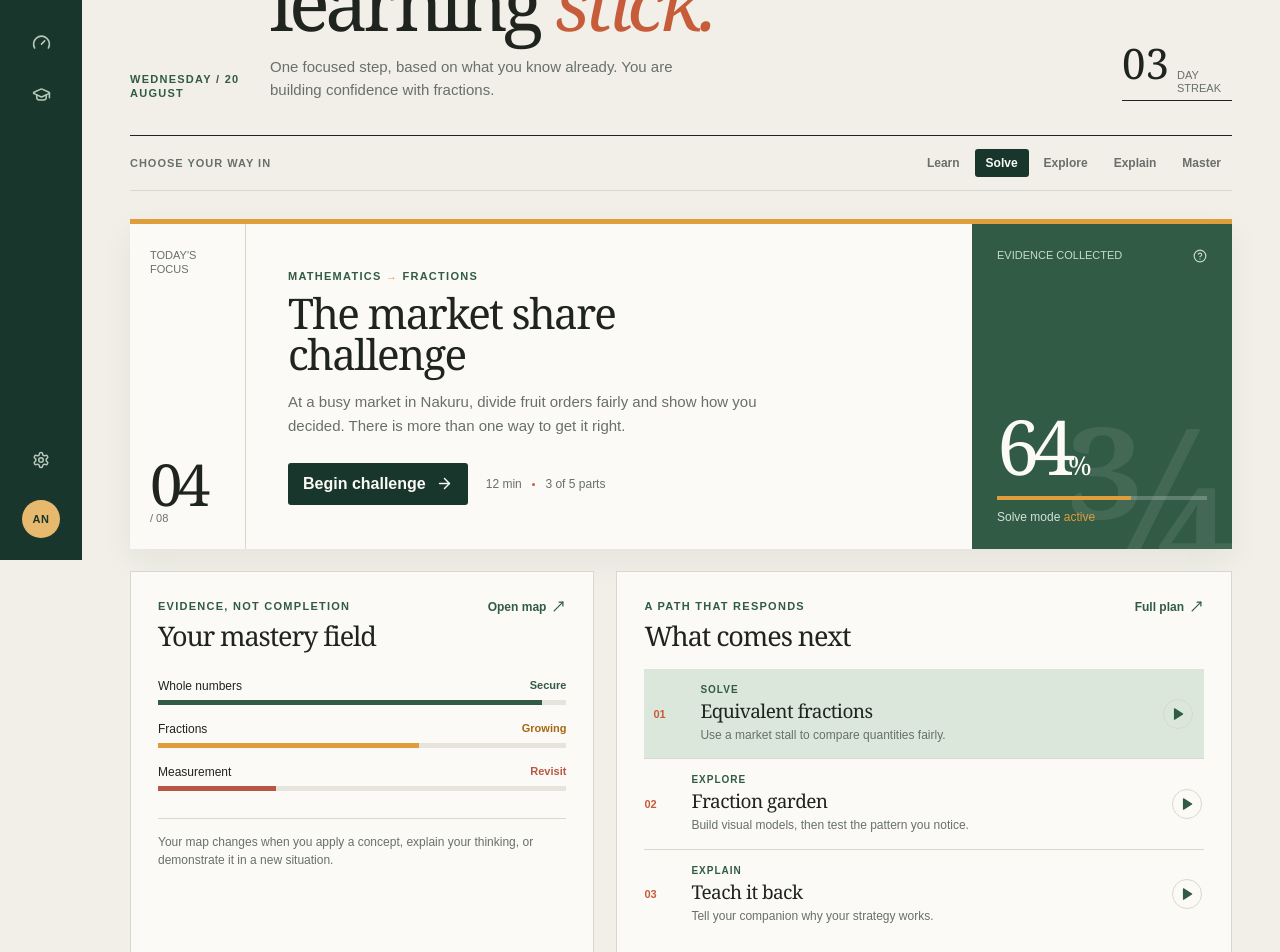
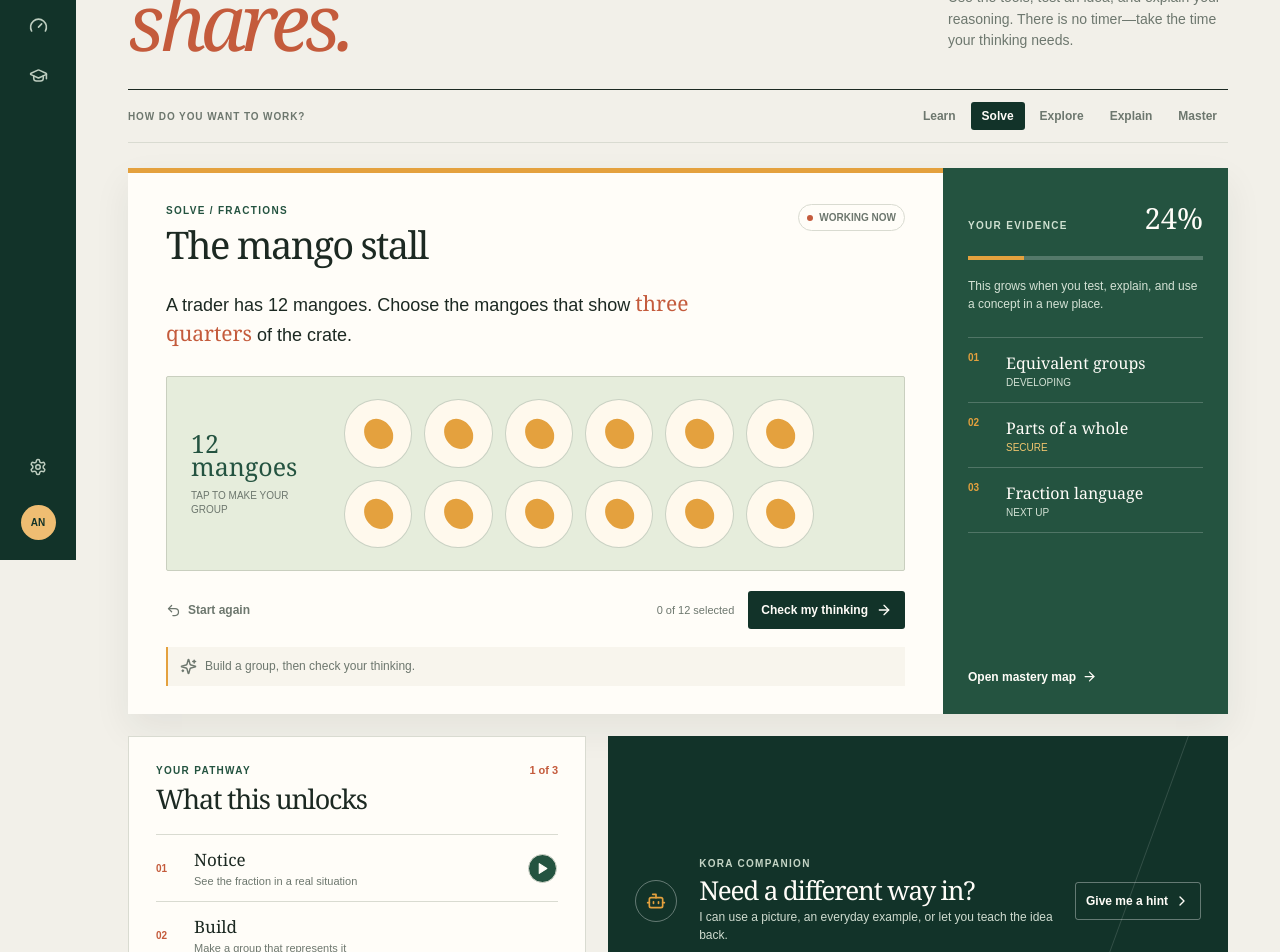
Before and after one commit to nicsdeep/interactive-learning-platform, a Next.js app: page / in a window 1280 px wide. Shown: the part 240-1192 px from the top of the page. Built offline with nearby package versions, Linux system fonts and the light colour scheme.

Commit message:
feat: build adaptive learning studio

```diff
--- a/app/page.tsx
+++ b/app/page.tsx
@@ -1,54 +1,63 @@
 "use client";
 
-import { useState } from "react";
-import { ArrowRight, Bell, BookOpen, Bot, ChevronRight, CircleHelp, Compass, Gauge, GraduationCap, Home, MoveUpRight, Play, Settings, Sparkles } from "lucide-react";
+import { useMemo, useState } from "react";
+import { ArrowRight, Bell, BookOpen, Bot, Check, ChevronDown, ChevronRight, Compass, Gauge, GraduationCap, Home, Lightbulb, Play, Settings, Sparkles, Undo2 } from "lucide-react";
 
 const modes = ["Learn", "Solve", "Explore", "Explain", "Master"] as const;
-const mastery = [
-  { name: "Whole numbers", progress: 94, state: "Secure", tone: "secure" },
-  { name: "Fractions", progress: 64, state: "Growing", tone: "growing" },
-  { name: "Measurement", progress: 29, state: "Revisit", tone: "revisit" },
-];
-const pathway = [
-  ["01", "Solve", "Equivalent fractions", "Use a market stall to compare quantities fairly."],
-  ["02", "Explore", "Fraction garden", "Build visual models, then test the pattern you notice."],
-  ["03", "Explain", "Teach it back", "Tell your companion why your strategy works."],
+const milestones = [
+  ["01", "Notice", "See the fraction in a real situation", true],
+  ["02", "Build", "Make a group that represents it", false],
+  ["03", "Explain", "Say why your answer is fair", false],
 ] as const;
 
 export default function HomePage() {
-  const [activeMode, setActiveMode] = useState<(typeof modes)[number]>("Solve");
-  const [inSession, setInSession] = useState(false);
-  const [companionOpen, setCompanionOpen] = useState(false);
-  const progress = inSession ? 72 : 64;
+  const [mode, setMode] = useState<(typeof modes)[number]>("Solve");
+  const [selected, setSelected] = useState<number[]>([]);
+  const [feedback, setFeedback] = useState<"idle" | "close" | "correct">("idle");
+  const [hintOpen, setHintOpen] = useState(false);
+  const selectedSet = useMemo(() => new Set(selected), [selected]);
+  const progress = feedback === "correct" ? 52 : selected.length ? 38 : 24;
 
-  return <main className="app-shell">
-    <aside className="rail" aria-label="Primary navigation">
-      <a className="brand-mark" href="#dashboard" aria-label="Kora home">K</a>
-      <nav>
-        <a className="is-active" href="#dashboard" aria-label="Dashboard"><Home size={19} /></a><a href="#learn" aria-label="Learning library"><BookOpen size={19} /></a><a href="#path" aria-label="Learning path"><Compass size={19} /></a><a href="#mastery" aria-label="Mastery map"><Gauge size={19} /></a><a href="#community" aria-label="Learning community"><GraduationCap size={19} /></a>
-      </nav>
-      <div className="rail-bottom"><a href="#settings" aria-label="Settings"><Settings size={18} /></a><div className="avatar" aria-label="Amara N.">AN</div></div>
+  function toggleMango(index: number) {
+    setFeedback("idle");
+    setSelected((current) => current.includes(index) ? current.filter((item) => item !== index) : [...current, index]);
+  }
+  function checkThinking() { setFeedback(selected.length === 9 ? "correct" : "close"); }
+
+  return <main className="studio-shell">
+    <aside className="studio-rail" aria-label="Primary navigation">
+      <a className="studio-logo" href="#studio" aria-label="Kora home">K</a>
+      <nav><a className="active" href="#studio" aria-label="Studio"><Home size={19} /></a><a href="#library" aria-label="Learning library"><BookOpen size={19} /></a><a href="#journey" aria-label="Learning journey"><Compass size={19} /></a><a href="#mastery" aria-label="Mastery"><Gauge size={19} /></a><a href="#community" aria-label="Community"><GraduationCap size={19} /></a></nav>
+      <div className="rail-footer"><a href="#settings" aria-label="Settings"><Settings size={18} /></a><span aria-label="Amara N.">AN</span></div>
     </aside>
 
-    <section className="workspace" id="dashboard">
-      <header className="topbar"><p className="crumb">My space <ChevronRight size={13} /> <strong>Learning journey</strong></p><div className="top-actions"><button className="icon-button" aria-label="Notifications"><Bell size={17} /></button><button className="curriculum-picker" aria-label="Change curriculum and grade">Kenya CBE <span className="dot">•</span> Grade 4 <ChevronRight size={14} /></button></div></header>
+    <section className="studio" id="studio">
+      <header className="studio-header"><div className="trail"><span>Kenya CBE</span><ChevronRight size={13} /><strong>Grade 4 Mathematics</strong></div><div className="header-actions"><button aria-label="Notifications"><Bell size={17} /></button><button className="profile">Amara <ChevronDown size={14} /></button></div></header>
 
-      <section className="masthead" aria-labelledby="page-title"><p className="eyebrow">Wednesday / 20 August</p><div className="masthead-copy"><h1 id="page-title">Make today&apos;s learning <em>stick.</em></h1><p>One focused step, based on what you know already. You are building confidence with fractions.</p></div><div className="streak" aria-label="Three day learning streak"><strong>03</strong><span>day<br />streak</span></div></section>
+      <section className="studio-intro"><div><p className="kicker">Today&apos;s studio / 04</p><h1>Fractions are about <em>fair shares.</em></h1></div><p>Use the tools, test an idea, and explain your reasoning. There is no timer—take the time your thinking needs.</p></section>
 
-      <section className="mode-bar" aria-label="Learning modes"><span>Choose your way in</span><div role="tablist" aria-label="Learning mode">{modes.map((mode) => <button key={mode} role="tab" aria-selected={activeMode === mode} onClick={() => setActiveMode(mode)}>{mode}</button>)}</div></section>
+      <section className="mode-switcher" aria-label="Learning modes"><span>How do you want to work?</span><div role="tablist">{modes.map((item) => <button key={item} role="tab" aria-selected={mode === item} onClick={() => setMode(item)}>{item}</button>)}</div></section>
 
-      <section className="mission" aria-labelledby="mission-title">
-        <div className="mission-index"><span>Today&apos;s focus</span><b>04</b><i> / 08</i></div>
-        <div className="mission-copy"><p className="eyebrow">Mathematics <span>→</span> Fractions</p><h2 id="mission-title">The market share challenge</h2><p>At a busy market in Nakuru, divide fruit orders fairly and show how you decided. There is more than one way to get it right.</p><div className="mission-actions"><button className="primary-action" onClick={() => setInSession(true)}>{inSession ? "Continue challenge" : "Begin challenge"} <ArrowRight size={17} /></button><span>{inSession ? "You made progress" : "12 min"} <i /> {inSession ? "4 of 5 parts" : "3 of 5 parts"}</span></div></div>
-        <div className="mission-evidence" aria-label={`${progress}% of this challenge complete`}><div className="evidence-top"><span>Evidence collected</span><CircleHelp size={14} /></div><strong>{progress}<small>%</small></strong><div className="evidence-meter"><i style={{ width: `${progress}%` }} /></div><p>{activeMode} mode <span>active</span></p><div className="evidence-mark" aria-hidden="true">¾</div></div>
+      <section className="studio-layout">
+        <article className="activity-canvas" aria-labelledby="challenge-title">
+          <div className="canvas-top"><div><p className="kicker">{mode} / fractions</p><h2 id="challenge-title">The mango stall</h2></div><span className="live-chip"><i /> Working now</span></div>
+          <p className="challenge-prompt">A trader has 12 mangoes. Choose the mangoes that show <strong>three quarters</strong> of the crate.</p>
+          <div className="crate" aria-label="Twelve mangoes, select the group that represents three quarters"><div className="crate-label">12 mangoes<br /><span>tap to make your group</span></div><div className="mango-grid">{Array.from({ length: 12 }, (_, index) => <button key={index} className={`mango ${selectedSet.has(index) ? "picked" : ""}`} aria-pressed={selectedSet.has(index)} aria-label={`Mango ${index + 1}${selectedSet.has(index) ? ", selected" : ""}`} onClick={() => toggleMango(index)}><span /></button>)}</div></div>
+          <div className="canvas-controls"><button className="reset" onClick={() => { setSelected([]); setFeedback("idle"); }}><Undo2 size={15} /> Start again</button><div><span>{selected.length} of 12 selected</span><button className="check" onClick={checkThinking}>Check my thinking <ArrowRight size={16} /></button></div></div>
+          <div className={`response ${feedback}`} role="status">{feedback === "correct" ? <><Check size={17} /> Exactly. 9 out of 12 is three quarters.</> : feedback === "close" ? <><Lightbulb size={17} /> Try making four equal groups first. How many mangoes belong in three groups?</> : <><Sparkles size={17} /> Build a group, then check your thinking.</>}</div>
+        </article>
+
+        <aside className="evidence-panel" aria-label="Learning evidence">
+          <div className="evidence-heading"><p className="kicker">Your evidence</p><span>{progress}%</span></div><div className="progress-track"><i style={{ width: `${progress}%` }} /></div><p className="evidence-copy">This grows when you test, explain, and use a concept in a new place.</p>
+          <div className="evidence-list"><div><span className="number">01</span><p><b>Equivalent groups</b><small>Developing</small></p></div><div><span className="number">02</span><p><b>Parts of a whole</b><small className="good">Secure</small></p></div><div><span className="number">03</span><p><b>Fraction language</b><small>Next up</small></p></div></div>
+          <a href="#mastery">Open mastery map <ArrowRight size={15} /></a>
+        </aside>
       </section>
 
-      <section className="learning-grid">
-        <article className="mastery-card" id="mastery" aria-labelledby="mastery-title"><div className="section-heading"><div><p className="eyebrow">Evidence, not completion</p><h2 id="mastery-title">Your mastery field</h2></div><a href="#mastery">Open map <MoveUpRight size={15} /></a></div><div className="mastery-list">{mastery.map((item) => <div className="mastery-row" key={item.name}><div className="mastery-label"><span>{item.name}</span><b className={item.tone}>{item.state}</b></div><div className="meter"><i className={item.tone} style={{ width: `${item.progress}%` }} /></div></div>)}</div><p className="caption">Your map changes when you apply a concept, explain your thinking, or demonstrate it in a new situation.</p></article>
-        <article className="path-card" id="path" aria-labelledby="path-title"><div className="section-heading"><div><p className="eyebrow">A path that responds</p><h2 id="path-title">What comes next</h2></div><a href="#path">Full plan <MoveUpRight size={15} /></a></div><ol className="path-list">{pathway.map(([number, mode, title, description], index) => <li className={index === 0 ? "is-now" : ""} key={title}><span className="path-number">{number}</span><div><p>{mode}</p><h3>{title}</h3><span>{description}</span></div><button aria-label={`Start ${title}`} onClick={() => setActiveMode(mode as (typeof modes)[number])}><Play size={14} fill="currentColor" /></button></li>)}</ol></article>
+      <section className="below-studio">
+        <article className="journey-card" id="journey"><div className="section-title"><div><p className="kicker">Your pathway</p><h2>What this unlocks</h2></div><span>1 of 3</span></div><ol>{milestones.map(([number, title, copy, current]) => <li className={current ? "current" : ""} key={number}><span>{number}</span><div><b>{title}</b><p>{copy}</p></div>{current && <button aria-label={`Start ${title}`}><Play size={13} fill="currentColor" /></button>}</li>)}</ol></article>
+        <article className={`companion-card ${hintOpen ? "open" : ""}`}><div className="companion-icon"><Bot size={20} /></div><div><p className="kicker">Kora companion</p><h2>Need a different way in?</h2><p>I can use a picture, an everyday example, or let you teach the idea back.</p></div><button onClick={() => setHintOpen(!hintOpen)} aria-expanded={hintOpen}>{hintOpen ? "Hide hint" : "Give me a hint"} <ChevronRight size={16} /></button>{hintOpen && <div className="hint" role="status"><Lightbulb size={16} /> Imagine splitting the 12 mangoes into four equal baskets. Take the mangoes in any three baskets.</div>}</article>
       </section>
-
-      <section className={`companion ${companionOpen ? "is-open" : ""}`} aria-labelledby="companion-title"><div className="companion-symbol"><Sparkles size={18} /></div><div><p className="eyebrow">Kora companion</p><h2 id="companion-title">Try a picture before a rule.</h2><p>I can draw the fractions with you, then ask you to explain what changed.</p></div><button onClick={() => setCompanionOpen((value) => !value)} aria-expanded={companionOpen}>{companionOpen ? "Close note" : "Open a hint"} <Bot size={16} /></button>{companionOpen && <div className="companion-note" role="status">Start with 12 mangoes. Can you make groups that show <strong>three quarters</strong> before writing any numbers?</div>}</section>
     </section>
   </main>;
 }
```
Also changed, not shown: app/globals.css.
